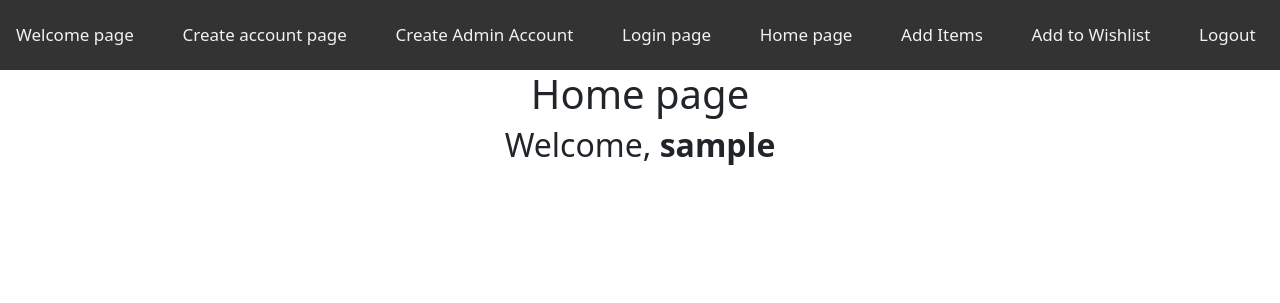
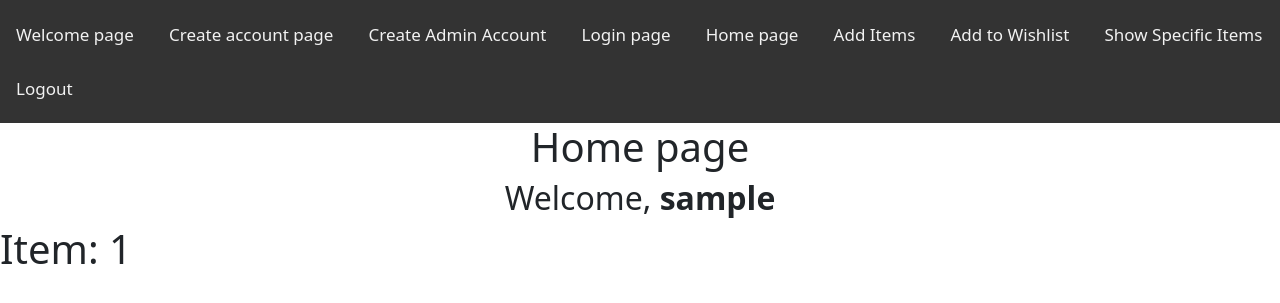
Before and after one commit to ecluster/CST438-Proj02, a Django app: page /home/ in a window 1280 px wide. Shown: the top 303 px of the page. Run offline with Django 3.2, Linux system fonts and the light colour scheme; a user stored in the database is signed in; tables that the repository leaves empty hold one stand-in row (values such as "Sample post"); a database or web service that is not in the repository returns one stand-in record (values such as "Sample title"); data that the repository does not hold is empty.

Commit message:
added user specific items

```diff
--- a/restAPI/templates/home.html
+++ b/restAPI/templates/home.html
@@ -4,6 +4,10 @@
     {% if user.is_authenticated %}
         <h1 style="text-align:center">Home page</h1>
         <h2 style="text-align:center">Welcome, <b>{{user.username}}</b></h2>
+        {% for i in allItems %}
+            <h1> Item: {{i.id}}</h1>
+        {% endfor %}
+
     {% else %}
         <h1 style="text-align:center">Please log in to access this page.</h1>
     {% endif %}
--- a/restAPI/templates/layout.html
+++ b/restAPI/templates/layout.html
@@ -45,6 +45,8 @@
             <br>
             <a href = "{% url 'addToWishlist' %}">Add to Wishlist</a>
             <br>
+            <a href = "{% url 'showSpecificItems' %}">Show Specific Items</a>
+            <br>
             <a href = "{% url 'logout' %}">Logout</a>
             <br>
         </div>
--- a/restAPI/views.py
+++ b/restAPI/views.py
@@ -345,7 +345,9 @@ def createAccount(request):
 
 
 def home(request):
-    return render(request, 'home.html')
+    url = 'http://127.0.0.1:8000/all-user-items/1/'
+    obj = requests.get(url).json()
+    return render(request, 'home.html', {'allItems' : obj})
 
 def addItems(request):
     form = CreateItemForm()
```
